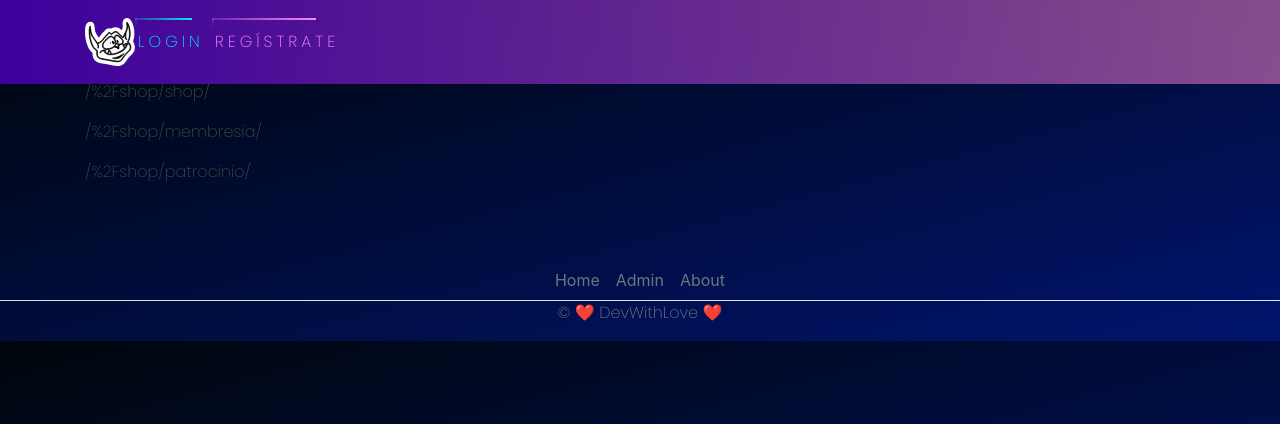
After one commit to ayleenicazate/ProyectoDjango, a Django app: page //shop/patrocinio/ in a window 1280 px wide. The commit adds this page. Shown: the top 424 px of the page. Run offline with Django 3.2, Linux system fonts and the light colour scheme; some libraries are stand-ins or nearby versions.

Commit message:
added templates in shop

```diff
--- a/Django-Blog/blogproj/blog/static/blog/main.css
+++ b/Django-Blog/blogproj/blog/static/blog/main.css
@@ -261,7 +261,7 @@
   background-color: #000;
   text-align: center;
   cursor: pointer;
-  /* width: 100%; */
+  width: 100%;
   font-size: 18px;
   transition: 1s;
   background: linear-gradient(
--- a/Django-Blog/blogproj/blogproj/urls.py
+++ b/Django-Blog/blogproj/blogproj/urls.py
@@ -33,7 +33,7 @@
     path('logout/', auth_views.LogoutView.as_view(template_name='users/logout.html'), name="logout"),
     # url de shop si el usuario está autenticado
 
-    path('shop/', include('shop.urls')),
+    path('/shop/', include('shop.urls')),
 ]
 
 if settings.DEBUG:
--- /dev/null
+++ b/Django-Blog/blogproj/shop/templates/patrocinio.html
@@ -0,0 +1,9 @@
+{% extends 'blog/base.html' %}
+{% load static %}
+{% block content %}
+{% block conditional_content %}
+<p>{% url 'shop' %}</p>
+<p>{% url 'membresia' %}</p>
+<p>{% url 'patrocinio' %}</p>
+{% endblock %}
+{% endblock content %}
--- a/Django-Blog/blogproj/shop/urls.py
+++ b/Django-Blog/blogproj/shop/urls.py
@@ -2,5 +2,7 @@
 from . import views
 
 urlpatterns = [
-path('about/', views.shop, name="shop"),
+    path('shop/', views.shop, name="shop"),
+    path('membresia/', views.membresia, name="membresia"),
+    path('patrocinio/', views.patrocinio, name="patrocinio"),
 ]
--- a/Django-Blog/blogproj/shop/views.py
+++ b/Django-Blog/blogproj/shop/views.py
@@ -2,3 +2,9 @@
 
 def shop(request):
     return render(request, 'shop.html')
+
+def membresia(request):
+    return render(request, 'membresia.html')
+
+def patrocinio(request):
+    return render(request, 'patrocinio.html')
```
Also changed, not shown: Django-Blog/blogproj/shop/templates/membresia.html (added, +8 -0 lines), Django-Blog/blogproj/shop/templates/shop.html (+25 -2 lines).
